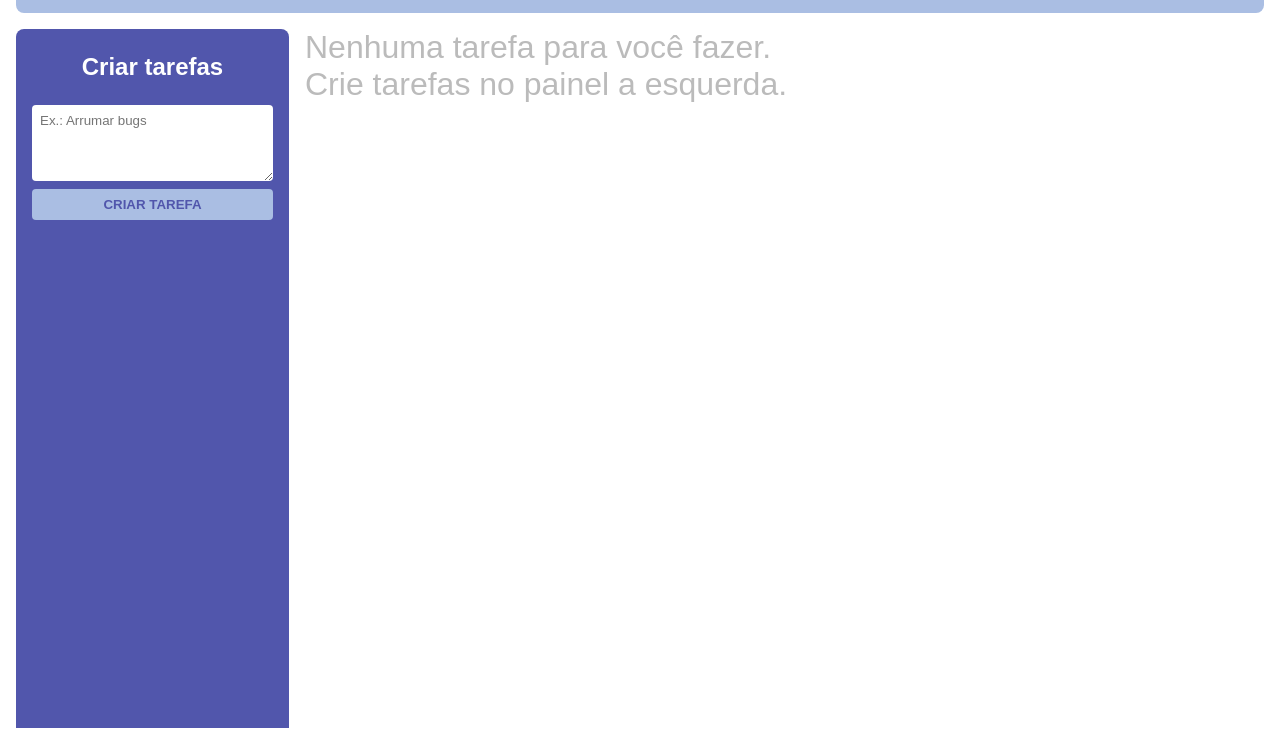
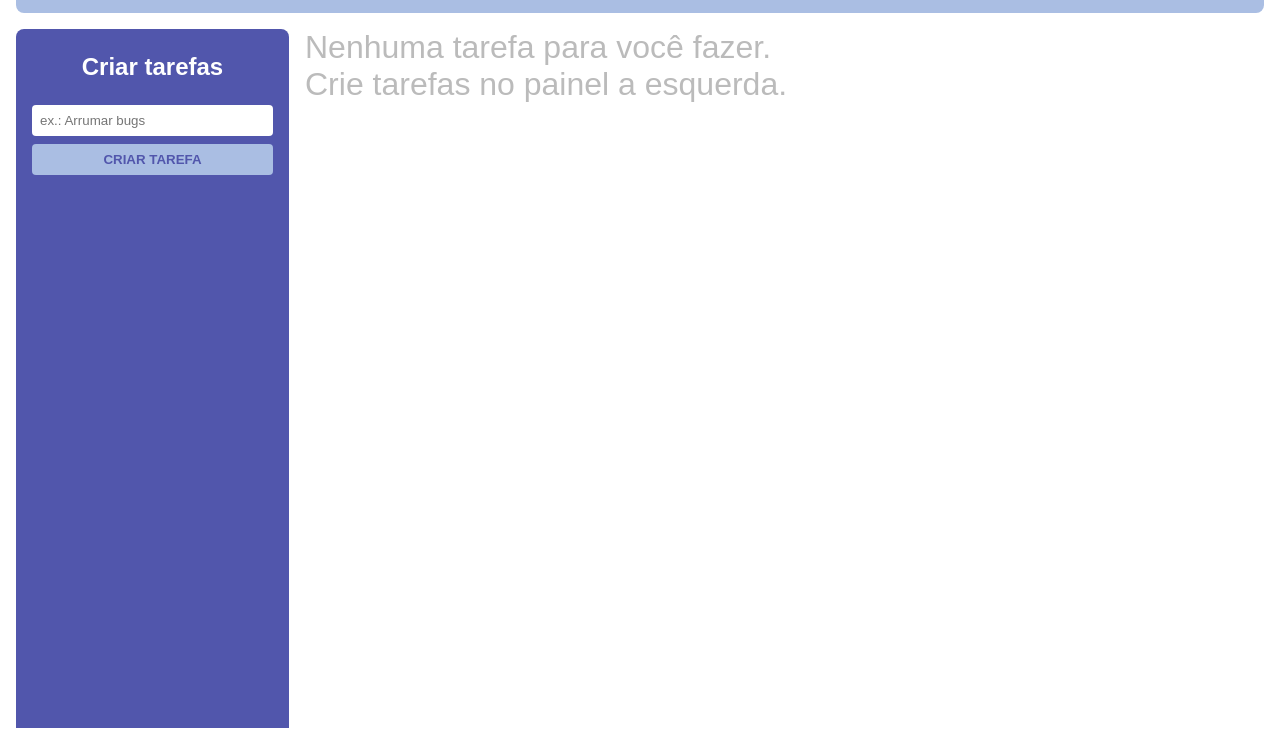
Before and after one commit to gabrielredu/atarefalho-to-do-list, a plain HTML site: page index.html in a window 1280 px wide. Shown: the part 72-816 px from the top of the page. Drawn offline with Linux system fonts and the light colour scheme.

Commit message:
Changed the textarea tag to input type text tag

```diff
--- a/index.html
+++ b/index.html
@@ -15,7 +15,7 @@
         <section class="criar-tarefa">
             <div class="criador">
                 <label for="tarefa" class="title">Criar tarefas</label>
-                <textarea name="tarefa" class="input-tarefa" cols="30" rows="4" placeholder="Ex.: Arrumar bugs" data-input></textarea>
+                <input type="text" name="tarefa" class="input-tarefa" placeholder="ex.: Arrumar bugs" data-input>
                 <button type="submit" class="btn criando-tarefa" data-btn-criar>Criar tarefa</button>
             </div>
         </section>
```
